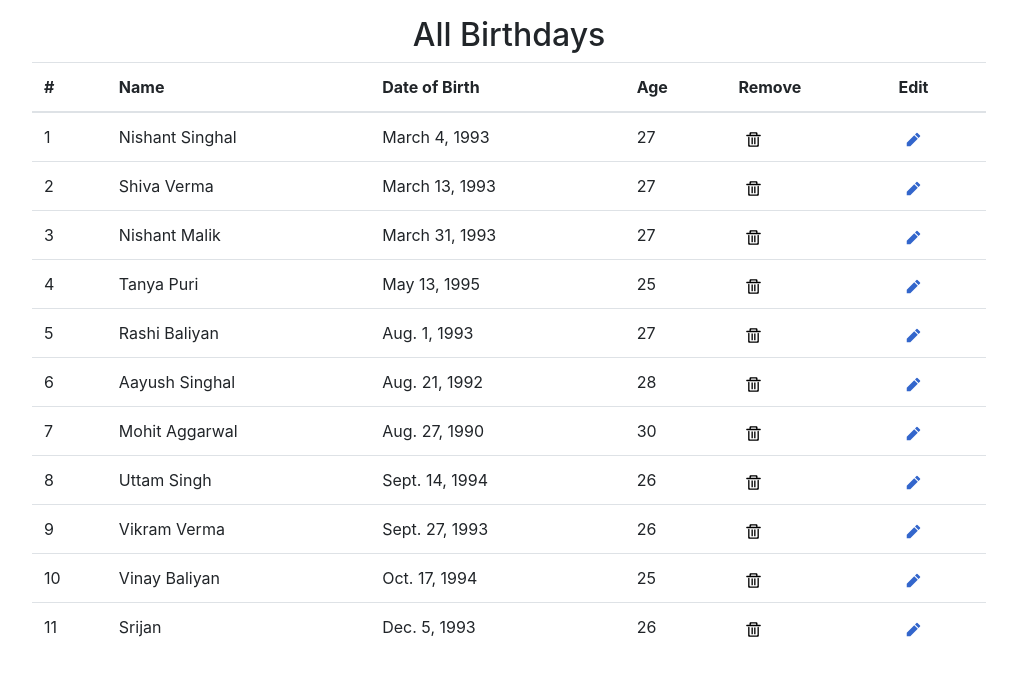
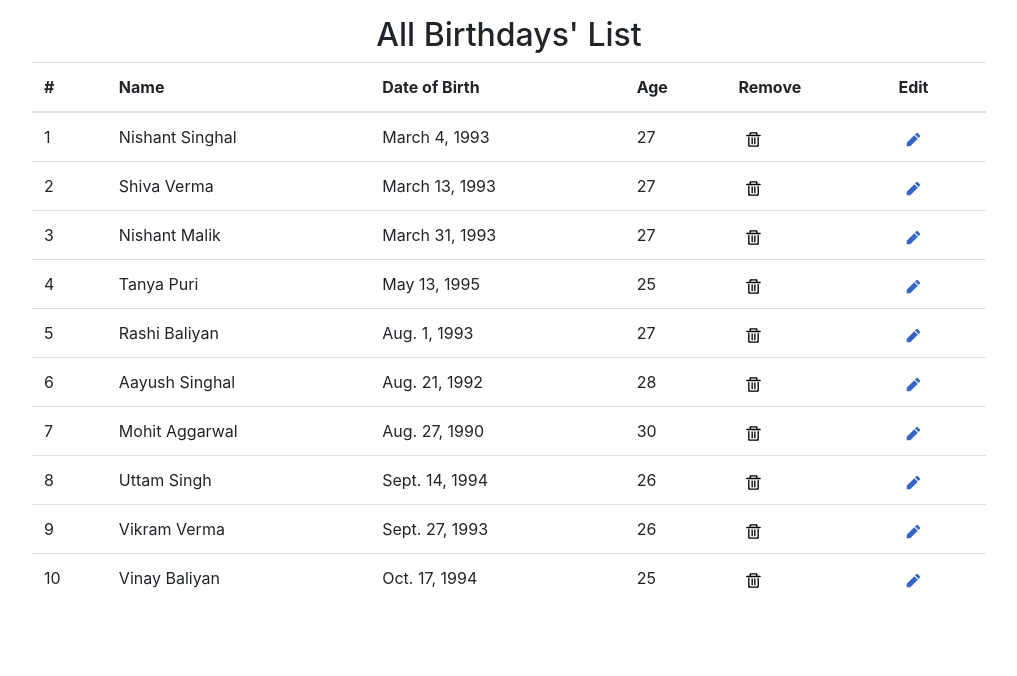
Before and after one commit to baliyanvinay/Birthdays, a Django app: page /list_birthdays/list_all/ in a window 1280 px wide. Shown: the part 60-736 px from the top of the page, without its empty margins (131-1148 px from the left). Run offline with Django 3.2, Linux system fonts and the light colour scheme; data comes from the database, SQL or seed files in the repository; some libraries are stand-ins or nearby versions.

Commit message:
Scroll bar added but working in only whole div and not in table body. Fix required.

```diff
--- a/List_Birthdays/templates/list_birthdays/list_all.html
+++ b/List_Birthdays/templates/list_birthdays/list_all.html
@@ -3,8 +3,8 @@
 {% load static %}
 
 <!--Displaying List of all birthdays Birthdays-->
-<div class="mx-auto mt-3" style="width: 75%;">
-    <h2 class="text-center"> All Birthdays</h2>
+<div class="mx-auto mt-3" style="width: 75%; overflow-y: auto; height: 580px;">
+    <h2 class="text-center"> All Birthdays' List</h2>
     <table class="table">
         <thead>
             <tr>
```
